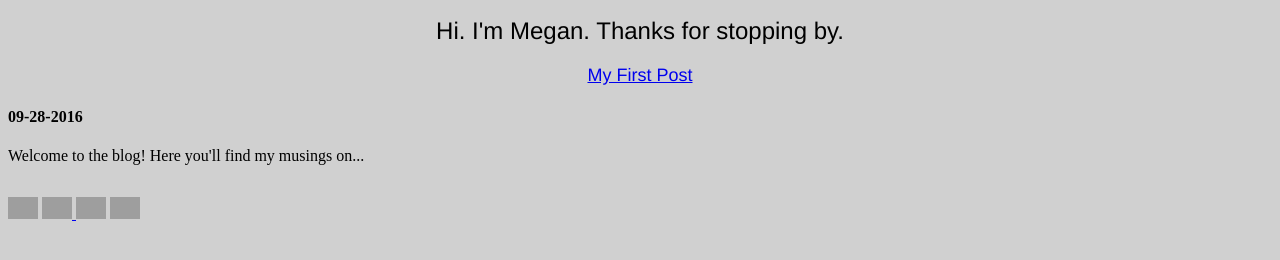
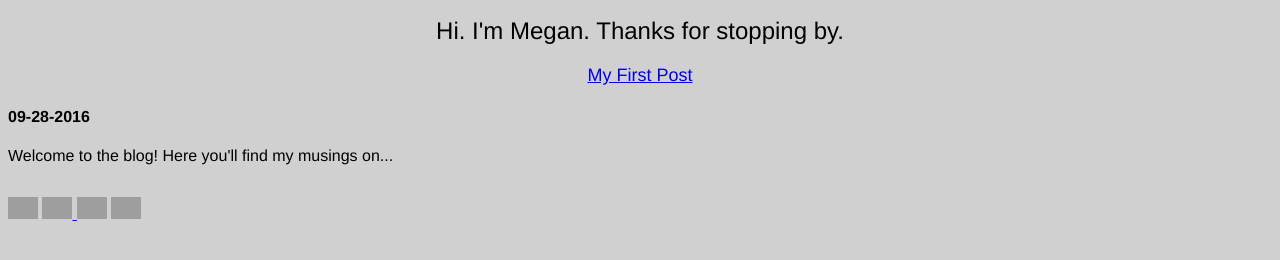
Before and after one commit to meganft/meganft.github.io, a Jekyll site: the page built from index.html, in a window 1280 px wide. Shown: the part 317-577 px from the top of the page. Built offline with Jekyll 4.4.1, drawn with Linux system fonts in a browser that asks for light colours; grey boxes are pictures that could not be loaded.

```diff
--- a/css/styles.css
+++ b/css/styles.css
@@ -1,3 +1,8 @@
+html {
+  font-family: Helvetica;
+  font-weight: lighter;
+}
+
 body {
   border-top-style: dotted;
   background-color: #D0D0D0;
```
